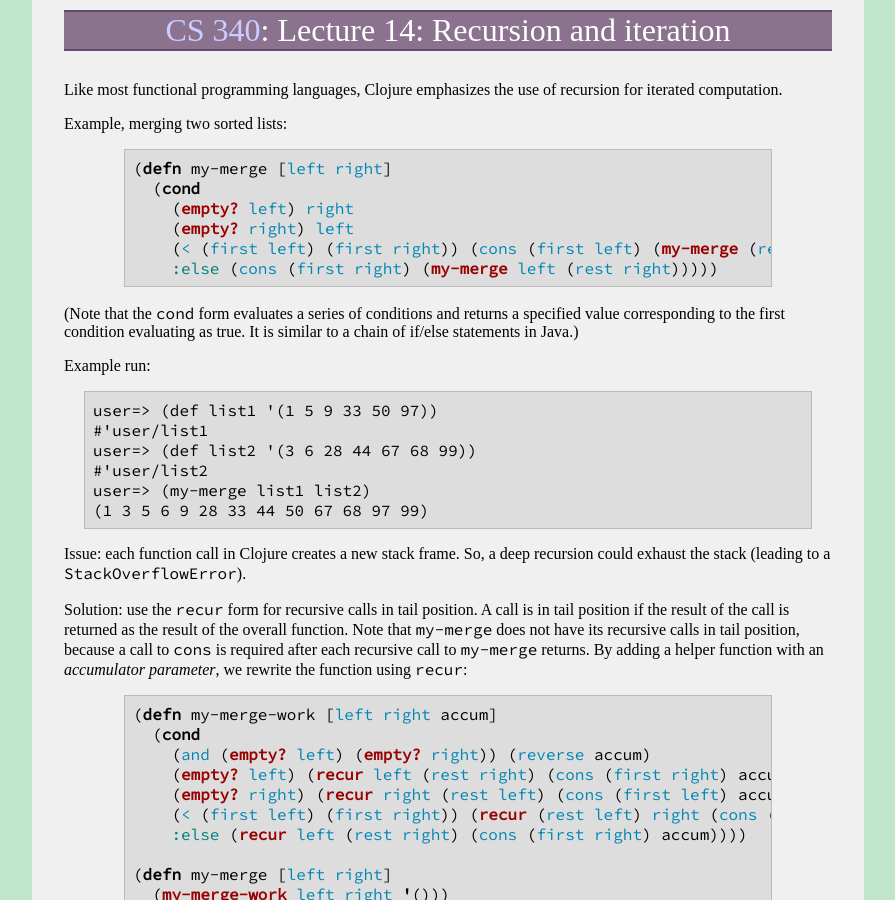
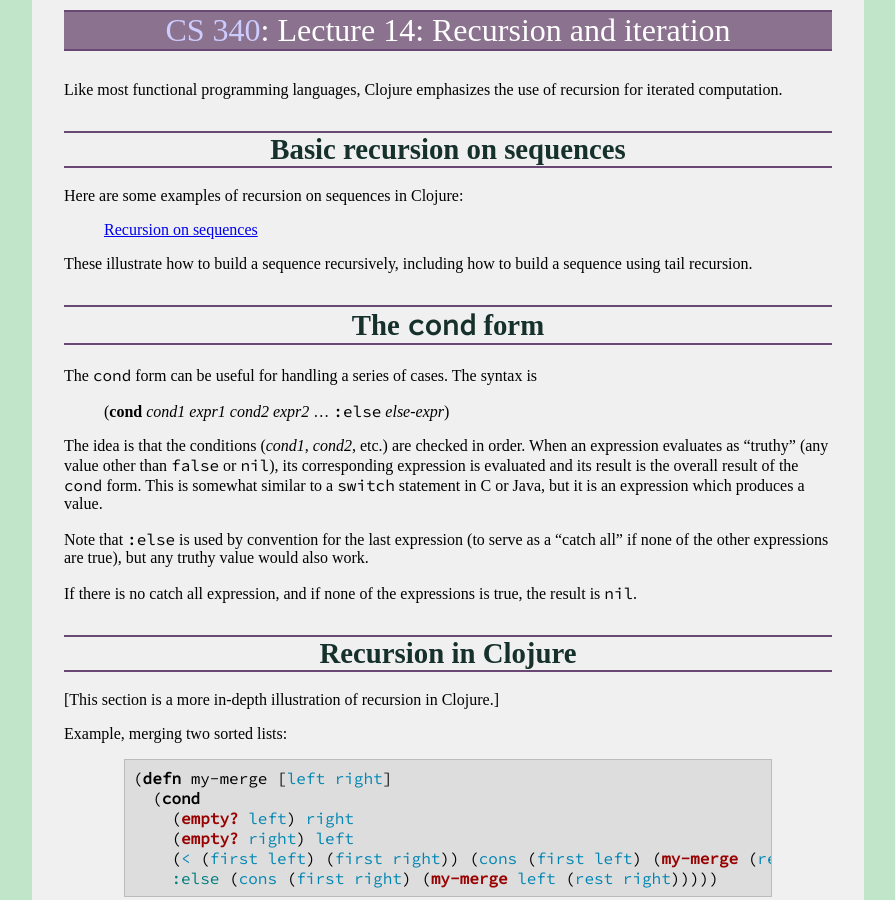
Before and after one commit to ycpcs/cs340-fall2016, a Jekyll site: the page built from lectures/lecture14.md, in a window 1280 px wide and 900 px high. Shown: the whole window, without its empty margins (192-1087 px from the left). Built offline with Jekyll 4.4.1, drawn with Linux system fonts in a browser that asks for light colours; some web fonts are replaced.

Commit message:
more recursion examples

```diff
--- a/lectures/lecture14.md
+++ b/lectures/lecture14.md
@@ -4,6 +4,30 @@ title: "Lecture 14: Recursion and iteration"
 ---
 
 Like most functional programming languages, Clojure emphasizes the use of recursion for iterated computation.
+
+# Basic recursion on sequences
+
+Here are some examples of recursion on sequences in Clojure:
+
+> [Recursion on sequences](recursion-examples.html)
+
+These illustrate how to build a sequence recursively, including how to build a sequence using tail recursion.
+
+# The `cond` form
+
+The `cond` form can be useful for handling a series of cases.  The syntax is
+
+> (**cond** *cond1* *expr1* *cond2* *expr2* ... `:else` *else-expr*)
+
+The idea is that the conditions (*cond1*, *cond2*, etc.) are checked in order.  When an expression evaluates as "truthy" (any value other than `false` or `nil`), its corresponding expression is evaluated and its result is the overall result of the `cond` form.  This is somewhat similar to a `switch` statement in C or Java, but it is an expression which produces a value.
+
+Note that `:else` is used by convention for the last expression (to serve as a "catch all" if none of the other expressions are true), but any truthy value would also work.
+
+If there is no catch all expression, and if none of the expressions is true, the result is `nil`.
+
+# Recursion in Clojure
+
+[This section is a more in-depth illustration of recursion in Clojure.]
 
 Example, merging two sorted lists:
 
```
Also changed, not shown: lectures/recursion-examples.md (added, +53 -0 lines).
